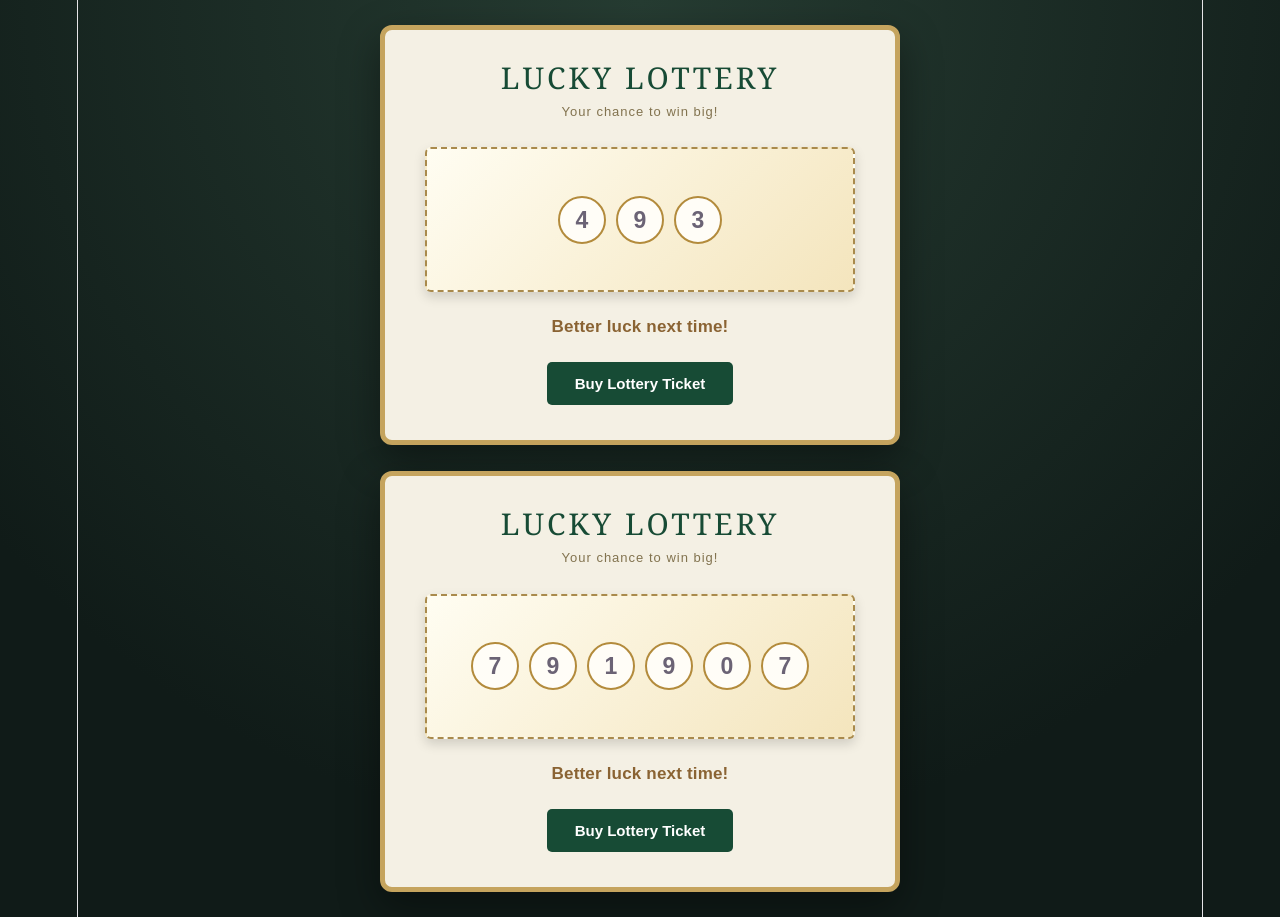
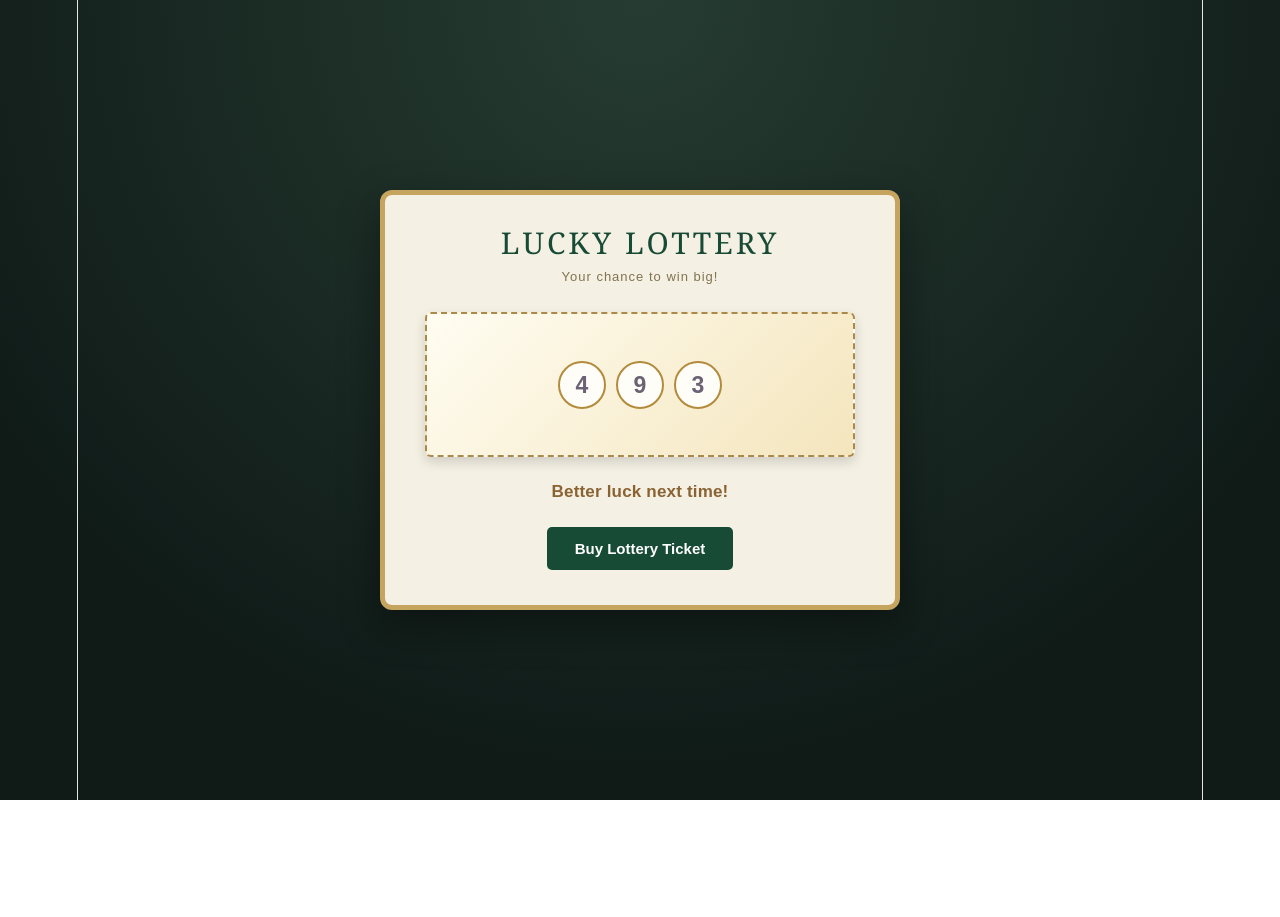
Before and after one commit to md-rahman67/react-lottery-game, a React (Vite) app: page / in a window 1280 px wide. After the commit the page ends 800 px from the top, so only its background shows below. Built offline with nearby package versions, Linux system fonts and the light colour scheme.

Commit message:
normal changes

```diff
--- a/src/App.jsx
+++ b/src/App.jsx
@@ -8,8 +8,6 @@ function App() {
   return (
     <>
       <Lottery n={3} wNum={15} />
-      <br />
-      <Lottery n={6} wNum={15} />
     </>
   )
 }
```
